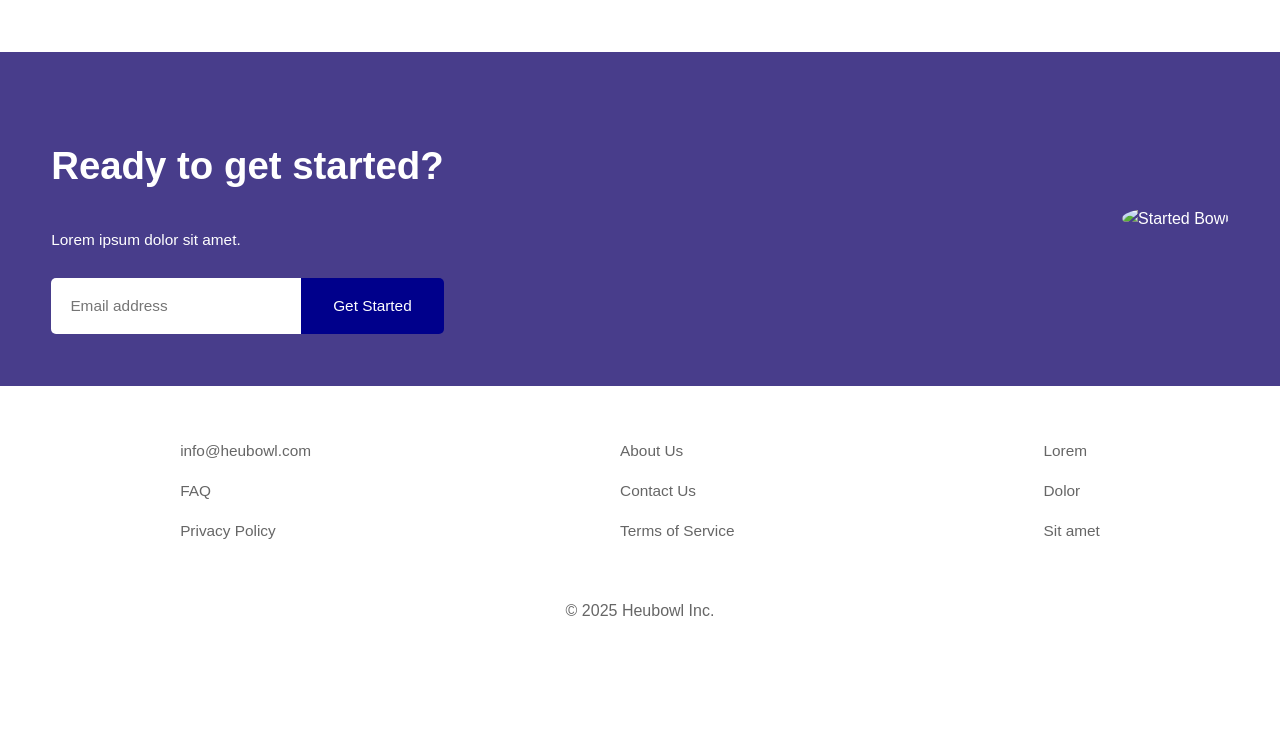
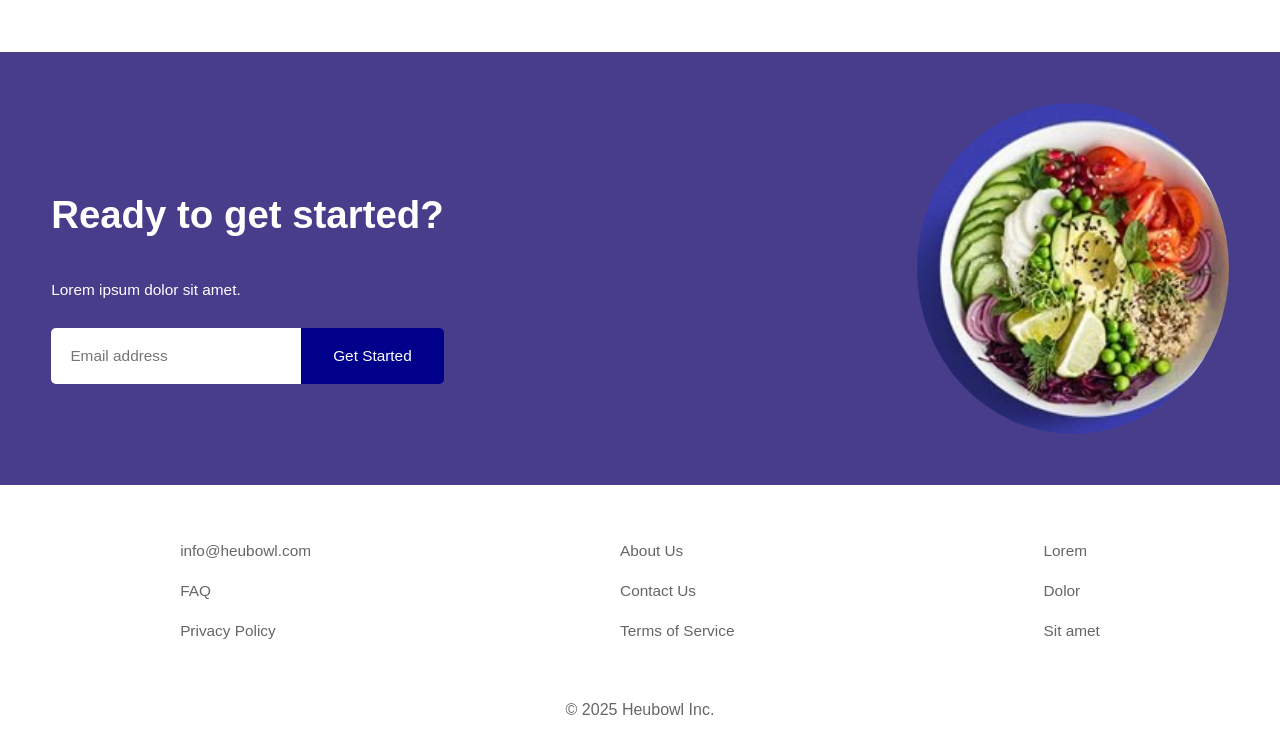
Before and after one commit to naza2/Rice-Bolw, a plain HTML site: page index.html in a window 1280 px wide. Shown: the part 2944-3698 px from the top of the page. Before the commit the page ends 3609 px from the top, so only its background shows below. Drawn offline with Linux system fonts and the light colour scheme.

Commit message:
Update index.html

```diff
--- a/index.html
+++ b/index.html
@@ -81,7 +81,7 @@
                 <button>Get Started</button>
             </form>
         </div>
-        <img src="img/started.png" alt="Started Bowl">
+        <img src="img/image.png" alt="Started Bowl">
     </section>
     <footer>
         <div class="footer-links">
```
